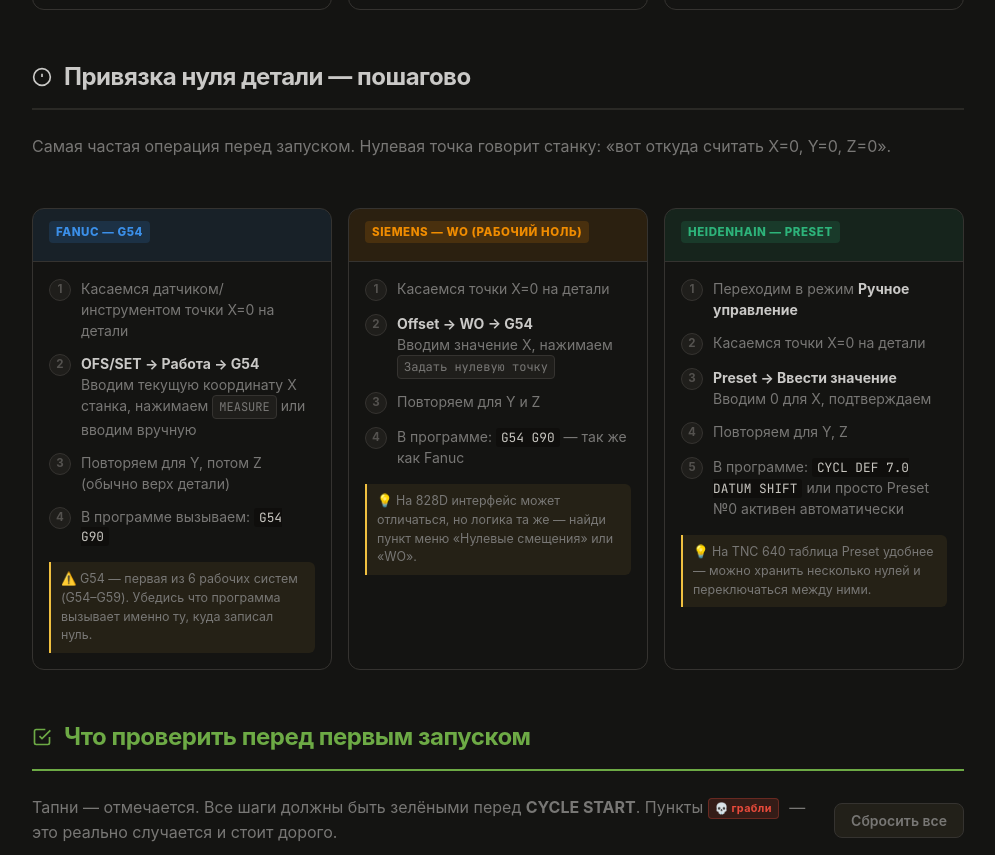
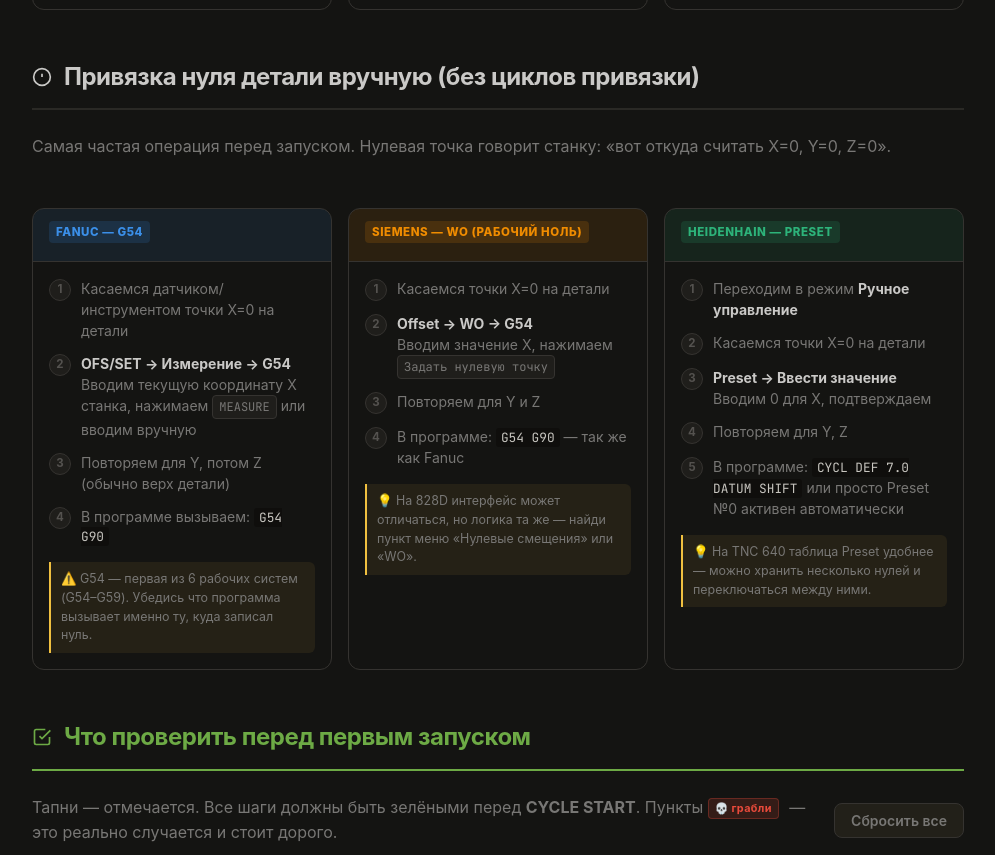
Before and after one commit to BaBaDjii/cnc-cheatsheet, a plain HTML site: page index.html in a window 1280 px wide. Shown: the part 2535-3390 px from the top of the page, without its empty margins (276-1271 px from the left). Drawn offline with Linux system fonts and the light colour scheme; a web font is replaced by a local one.

Commit message:
Fix b-zero: rename title + Fanuc OFS/SET path

```diff
--- a/index.html
+++ b/index.html
@@ -1545,7 +1545,7 @@
       <section id="b-zero" class="content-section" data-mode="beginner">
         <h2 class="section-title">
           <svg width="20" height="20" viewBox="0 0 24 24" fill="none" stroke="currentColor" stroke-width="2"><circle cx="12" cy="12" r="10"/><line x1="12" y1="8" x2="12" y2="12"/><line x1="12" y1="16" x2="12.01" y2="16"/></svg>
-          Привязка нуля детали — пошагово
+          Привязка нуля детали вручную (без циклов привязки)
         </h2>
         <p class="section-intro">Самая частая операция перед запуском. Нулевая точка говорит станку: «вот откуда считать X=0, Y=0, Z=0».</p>
 
@@ -1558,7 +1558,7 @@
             <div class="tc-body">
               <ol class="tc-steps">
                 <li><span class="tc-num">1</span><div>Касаемся датчиком/инструментом точки X=0 на детали</div></li>
-                <li><span class="tc-num">2</span><div><strong>OFS/SET → Работа → G54</strong><br>Вводим текущую координату X станка, нажимаем <kbd>MEASURE</kbd> или вводим вручную</div></li>
+                <li><span class="tc-num">2</span><div><strong>OFS/SET → Измерение → G54</strong><br>Вводим текущую координату X станка, нажимаем <kbd>MEASURE</kbd> или вводим вручную</div></li>
                 <li><span class="tc-num">3</span><div>Повторяем для Y, потом Z (обычно верх детали)</div></li>
                 <li><span class="tc-num">4</span><div>В программе вызываем: <code>G54 G90</code></div></li>
               </ol>
```
